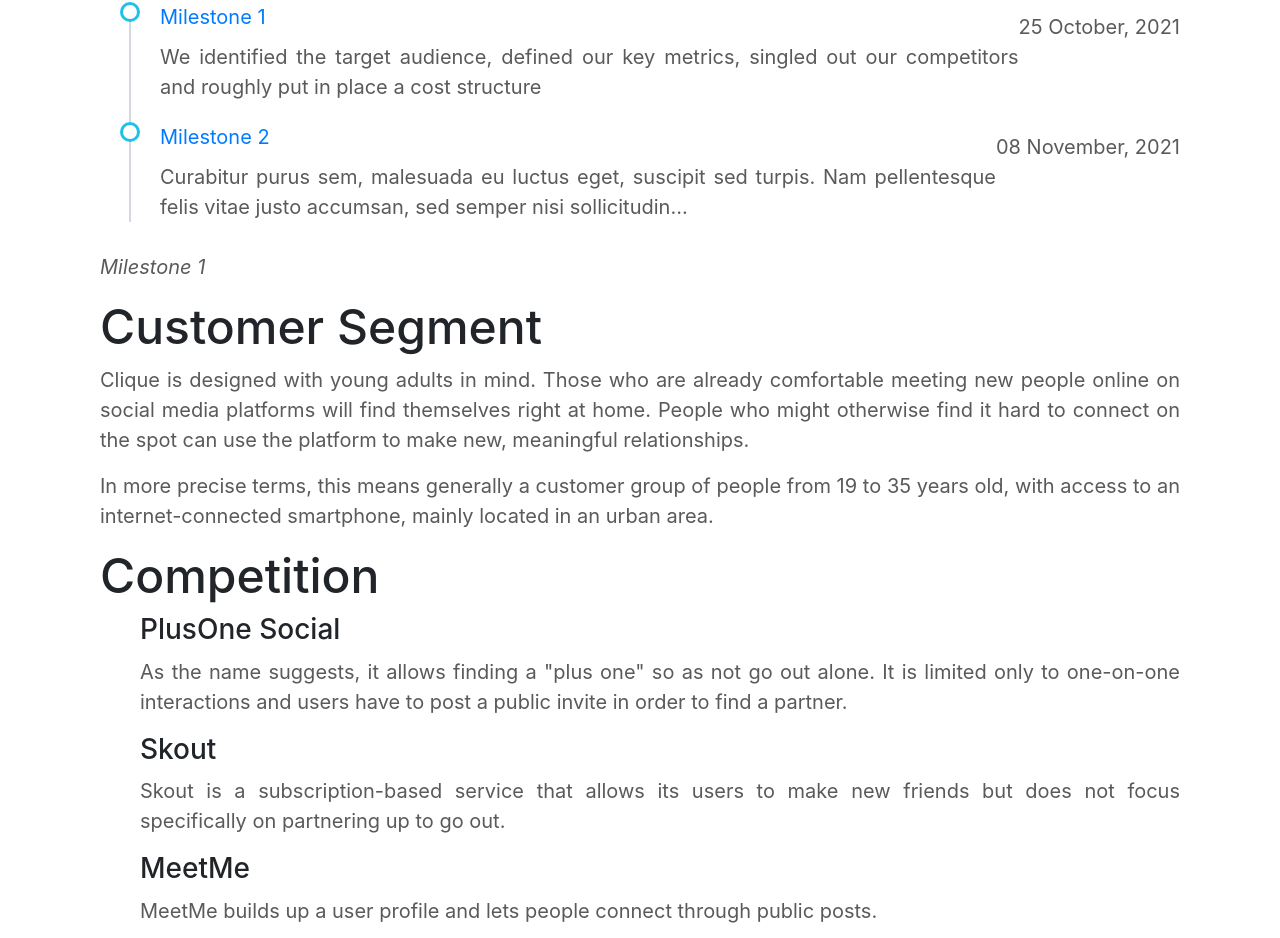
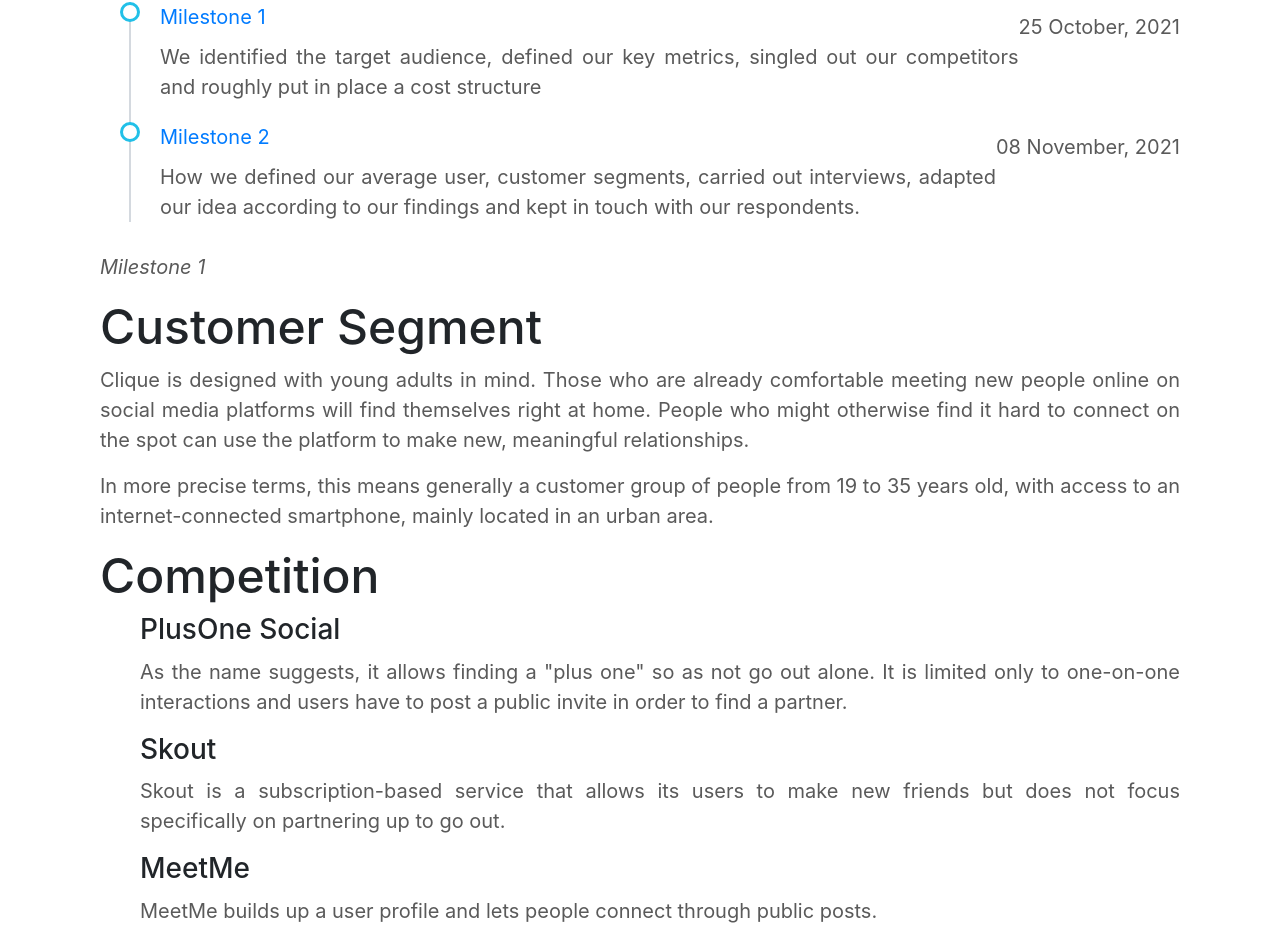
Before and after one commit to andreicalin-georgescu/dss-project, a plain HTML site: page index.html in a window 1280 px wide. Shown: the part 1728-2666 px from the top of the page. Drawn offline with Linux system fonts and the light colour scheme.

Commit message:
Changed timeline description for mileston 2

```diff
--- a/index.html
+++ b/index.html
@@ -135,7 +135,8 @@
 								<li>
 									<a href="#Milestone_2">Milestone 2</a>
 									<p class="float-right">08 November, 2021</p>
-									<p>Curabitur purus sem, malesuada eu luctus eget, suscipit sed turpis. Nam pellentesque felis vitae justo accumsan, sed semper nisi sollicitudin...</p>
+									<p>How we defined our average user, customer segments, carried out interviews, adapted our idea according to our findings and kept in
+										touch with our respondents.</p>
 								</li>
 							</ul>
 						</div>
```
